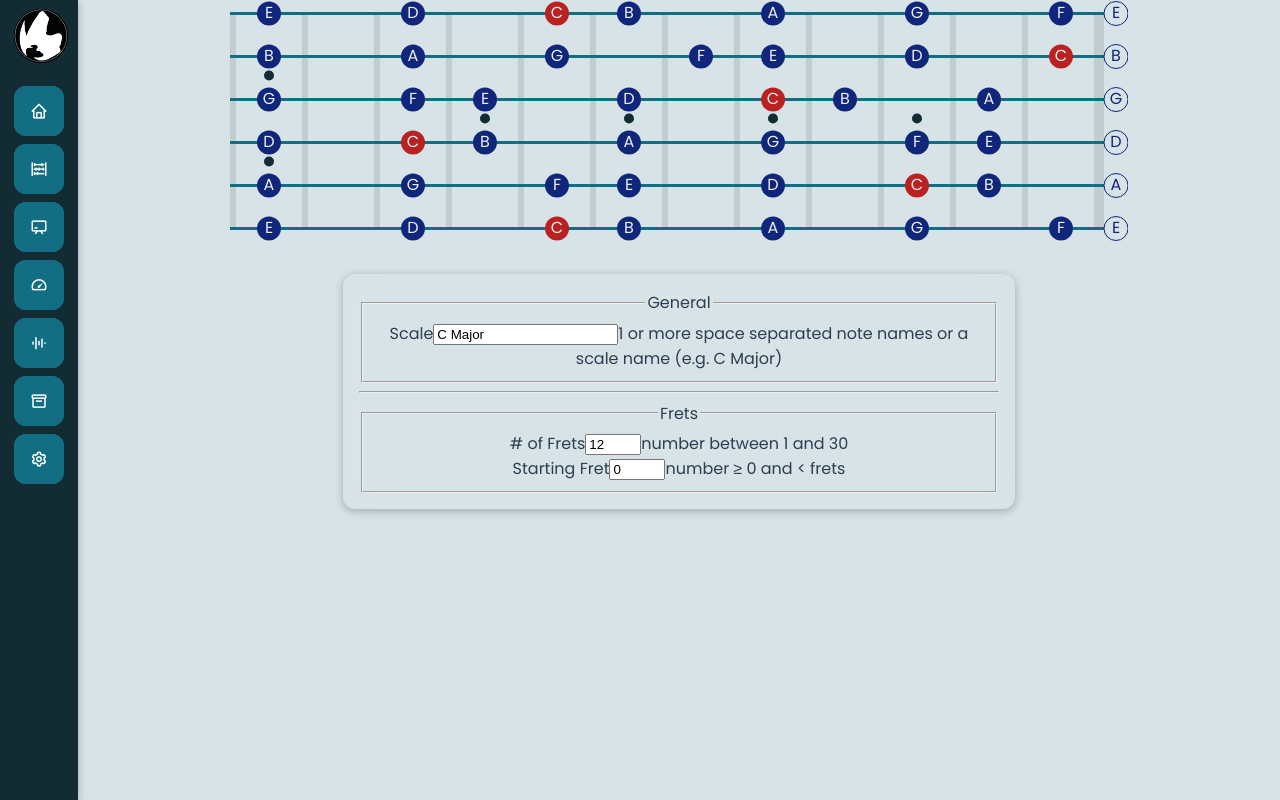
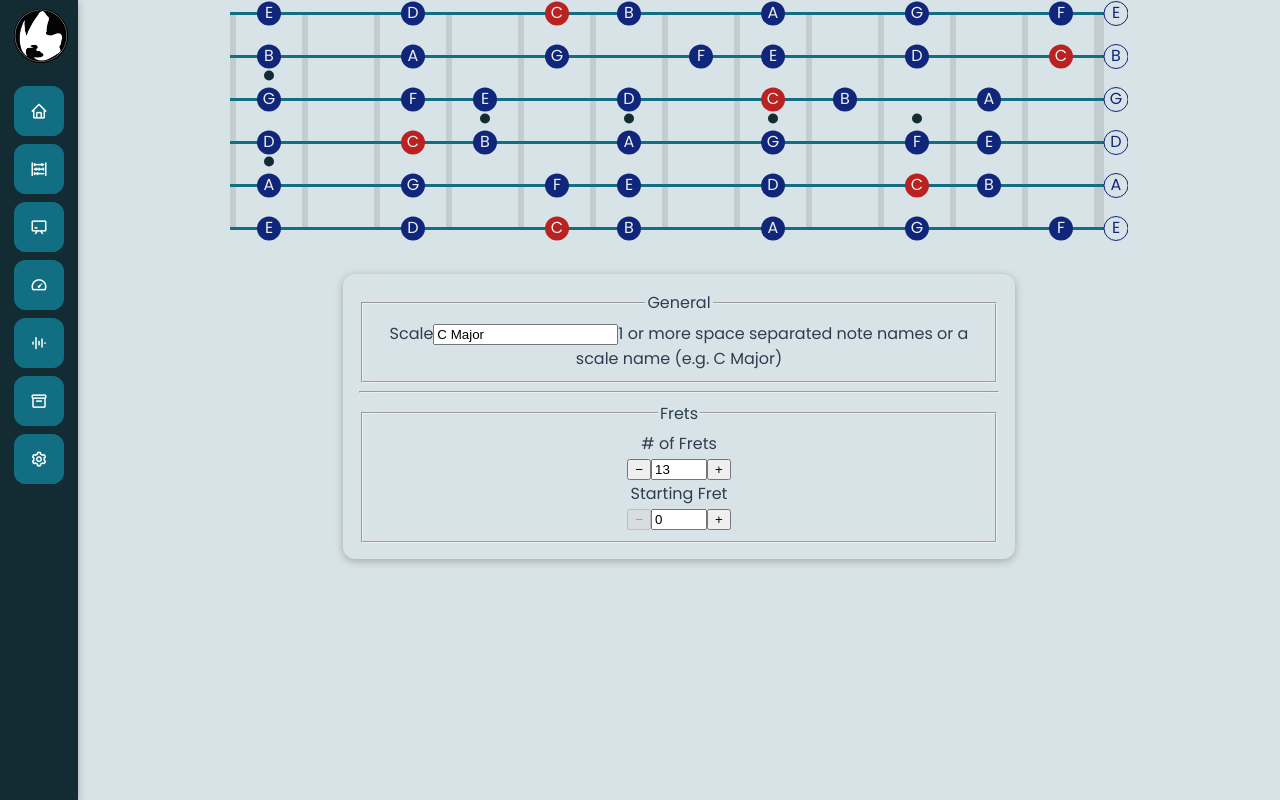
Before and after one commit to goldovsky/the-black-book, a Vue app: page /fretboard in a window 1280 px wide. Built offline with nearby package versions, Linux system fonts and the light colour scheme.

Commit message:
custom number input usage instead of generic one

```diff
--- a/src/components/fretboard/TheFretboard.vue
+++ b/src/components/fretboard/TheFretboard.vue
@@ -68,10 +68,11 @@
  * @displayIntervalsInsteadOfNotes prop option to not display number in notes or interval instead
  * - change notes circle to shape and color based on intervals
  * - check nut color/ design
+ * - when startng from a fret instead of the nut, le repères de touches n'apparaissent pas toutes
  *
  */
 import { useStore } from "vuex";
-import computed from './computed.js';
+import computed from "./computed.js";
 export default {
   data() {
     return {
@@ -158,7 +159,7 @@ export default {
     this.noteRadius = 12;
     this.fretSpace = 66;
     this.nutSize = 10;
-    this.fretSize = 6;//2;
+    this.fretSize = 6; //2;
     this.stringSpace = "40";
     this.referenceRadius = 5;
     this.reference = "3 5 7 9 12 12 15 17 19 21 24 24"; // enter number twice to get two dots
--- a/src/components/ui/BaseInputNumber.vue
+++ b/src/components/ui/BaseInputNumber.vue
@@ -1,18 +1,11 @@
 <template>
   <div class="control number">
     <button
-      class="decrement-button"
+      class="decrement-button hiddearrows"
       :disabled="decrementDisabled"
       @click="decrement"
     >
       −
-    </button>
-    <button
-      class="increment-button"
-      :disabled="incrementDisabled"
-      @click="increment"
-    >
-      +
     </button>
     <input
       type="number"
@@ -27,6 +20,13 @@
       @keydown.up.prevent="increment"
       @keydown.down.prevent="decrement"
     />
+    <button
+      class="increment-button"
+      :disabled="incrementDisabled"
+      @click="increment"
+    >
+      +
+    </button>
   </div>
 </template>
 
--- a/src/components/views/ViewFretboard.vue
+++ b/src/components/views/ViewFretboard.vue
@@ -9,7 +9,7 @@
         :prop-tuning="tuning"
         :strumming-hand="strummingHand"
         :start="start"
-        :frets="frets"
+        :frets="frets + start - 1"
         :fret-color="fretColor"
         title="Test"
       ></the-fretboard>
@@ -44,29 +44,27 @@
           <legend>Frets</legend>
           <div class="form-group">
             <label for="numberOfFrets"># of Frets</label>
-            <input
+            <base-input-number
               id="numberOfFrets"
               class="form-control"
-              type="number"
-              max="30"
-              min="1"
+              :min="1"
+              :max="30"
+              :value="frets"
               v-model="frets"
+              @input="updateNumberOfFrets"
             />
-            <span class="text-muted form-text">number between 1 and 30</span>
           </div>
           <div class="form-group">
             <label for="startingFret">Starting Fret</label>
-            <input
+            <base-input-number
               id="startingFret"
               class="form-control"
-              type="number"
-              min="0"
-              max="30"
+              :min="0"
+              :max="23"
+              :value="start"
               v-model="start"
+              @input="updateStartingNumber"
             />
-            <span class="text-muted form-text"
-              >number &ge; 0 and &lt; frets</span
-            >
           </div>
         </fieldset>
       </section>
@@ -84,6 +82,7 @@
  * - move repère touche suivant le nombre de cordes
  * - always display strings notes, in grey if not part of the scale, in shape and color if so
  * - switch b <-> # (bemol/sharp)
+ * - last fret in dotted line if not the 21/22/24th fret
  */
 import TheFretboard from "./../fretboard/TheFretboard.vue";
 import BaseCard from "./../ui/BaseCard.vue";
@@ -98,7 +97,7 @@ export default {
       tuning: null, // build in created()
       orientation: "horizontal",
       start: 0,
-      frets: 12,
+      frets: 13,
       // below come from <script> inside html
       scales: {
         Major: [2, 2, 1, 2, 2, 2, 1],
@@ -146,6 +145,15 @@ export default {
     // 	}
     // });
   },
+  methods: {
+    updateStartingNumber(value) {
+      this.start = value;
+      // todo check relation betwen this and number of frets
+    },
+    updateNumberOfFrets(value) {
+      this.frets = value;
+    },
+  },
 };
 </script>
 
--- a/src/components/views/ViewSettings.vue
+++ b/src/components/views/ViewSettings.vue
@@ -23,8 +23,7 @@
             :min="switchToBass ? 4 : 6"
             :max="switchToBass ? 6 : 8"
             :value="nbStrings"
-            @input="updateNbStrings"
-          ></base-input-number>
+            @input="updateNbStrings" />
         </li>
         <li>
           <!-- @3 -->
```
Lines whose indentation alone changed are shown as unchanged.
